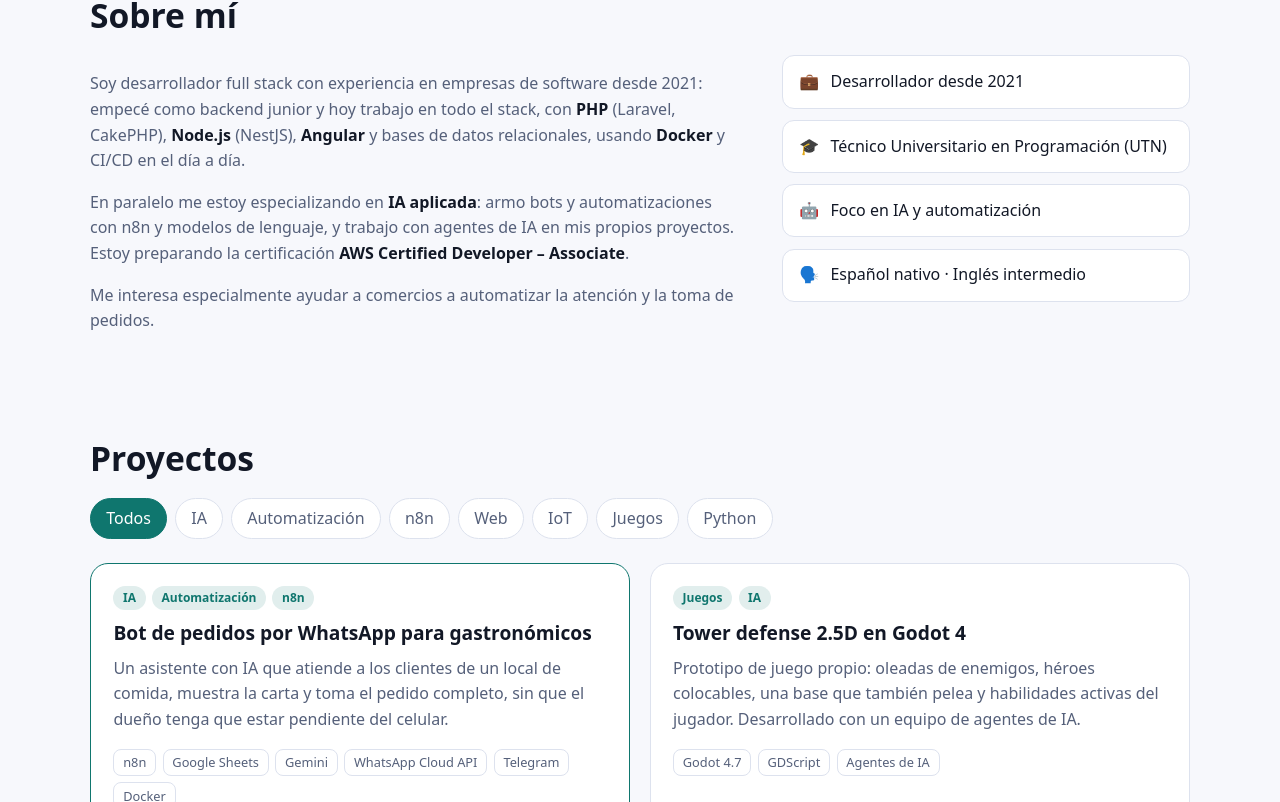
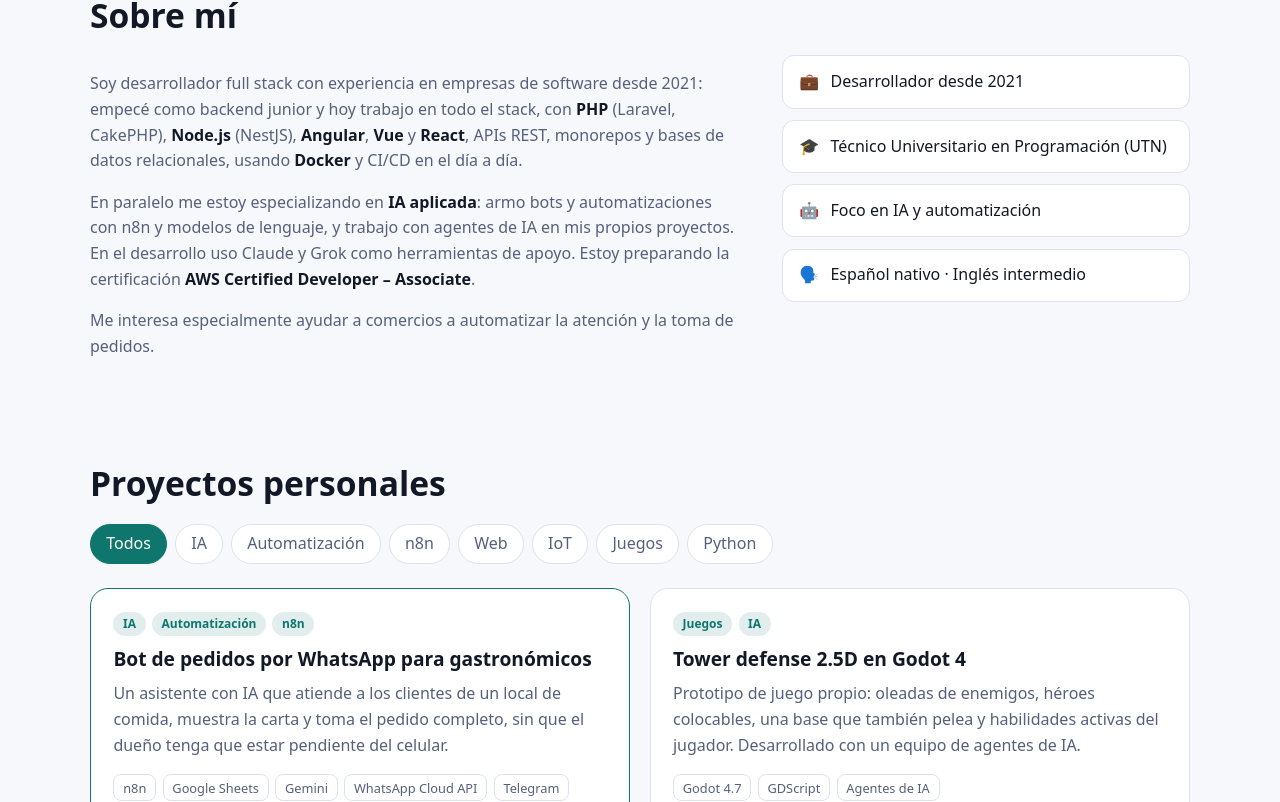
Before and after one commit to eMartinez16/portfolio, a React (Vite) app: page / in a window 1280 px wide. Shown: the part 878-1680 px from the top of the page. Built offline with nearby package versions, Linux system fonts and the light colour scheme.

Commit message:
feat: actualizar experiencia y habilidades
- Agregar highlights de Inisoft (visión por computadora, n8n, importador Excel, ADR)
- Sumar Vue y React a Inisoft y Syloper
- Separar proyectos personales de experiencia laboral
- Agregar Claude y Grok como herramientas de apoyo

```diff
--- a/src/App.tsx
+++ b/src/App.tsx
@@ -57,7 +57,7 @@ export default function App() {
 
   const nav = [
     ['#sobre-mi', 'Sobre mí'],
-    ['#proyectos', 'Proyectos'],
+    ['#proyectos', 'Proyectos personales'],
     ['#experiencia', 'Experiencia'],
     ['#contacto', 'Contacto'],
   ]
@@ -134,13 +134,13 @@ export default function App() {
               <p>
                 Soy desarrollador full stack con experiencia en empresas de software desde 2021: empecé
                 como backend junior y hoy trabajo en todo el stack, con <strong>PHP</strong> (Laravel,
-                CakePHP), <strong>Node.js</strong> (NestJS), <strong>Angular</strong> y bases de datos
-                relacionales, usando <strong>Docker</strong> y CI/CD en el día a día.
+                CakePHP), <strong>Node.js</strong> (NestJS), <strong>Angular</strong>, <strong>Vue</strong> y{' '}
+                <strong>React</strong>, APIs REST, monorepos y bases de datos relacionales, usando <strong>Docker</strong> y CI/CD en el día a día.
               </p>
               <p>
                 En paralelo me estoy especializando en <strong>IA aplicada</strong>: armo bots y
                 automatizaciones con n8n y modelos de lenguaje, y trabajo con agentes de IA en mis
-                propios proyectos. Estoy preparando la certificación{' '}
+                propios proyectos. En el desarrollo uso Claude y Grok como herramientas de apoyo. Estoy preparando la certificación{' '}
                 <strong>AWS Certified Developer – Associate</strong>.
               </p>
               <p>
@@ -166,7 +166,7 @@ export default function App() {
         </section>
 
         <section id="proyectos" className="container section reveal">
-          <h2>Proyectos</h2>
+          <h2>Proyectos personales</h2>
           <div className="filters" role="group" aria-label="Filtrar proyectos">
             {tags.map((t) => (
               <button
@@ -244,6 +244,13 @@ export default function App() {
                   <span className="period">{j.period}</span>
                 </div>
                 <p>{j.description}</p>
+                {j.highlights && (
+                  <ul className="tl-points">
+                    {j.highlights.map((h) => (
+                      <li key={h}>{h}</li>
+                    ))}
+                  </ul>
+                )}
                 <div className="stack">
                   {j.stack.map((s) => (
                     <span key={s}>{s}</span>
--- a/src/data.ts
+++ b/src/data.ts
@@ -120,18 +120,6 @@ export const projects: Project[] = [
     ],
     note: 'Repositorio privado.',
   },
-  {
-    id: 'n8n-jira',
-    title: 'Automatización de Jira con n8n',
-    summary:
-      'Flujos de n8n que automatizan tareas repetitivas alrededor de Jira para un equipo de desarrollo.',
-    tags: ['Automatización', 'n8n'],
-    stack: ['n8n', 'Jira', 'Docker'],
-    details: [
-      'Automatiza pasos manuales del flujo de trabajo de tickets.',
-      'Proyecto interno de trabajo: el código no es público.',
-    ],
-  },
 ]
 
 export type Job = {
@@ -139,6 +127,7 @@ export type Job = {
   company: string
   period: string
   description: string
+  highlights?: string[]
   stack: string[]
 }
 
@@ -148,15 +137,22 @@ export const experience: Job[] = [
     company: 'Inisoft',
     period: 'Feb 2024 – actualidad',
     description:
-      'Desarrollo y mantenimiento de una aplicación multiempresa. Integración de varias aplicaciones en un único sistema.',
-    stack: ['Laravel', 'NestJS', 'Angular', 'Node.js', 'MySQL', 'Docker'],
+      'Desarrollo y mantenimiento de una aplicación multiempresa e integración de varias aplicaciones en un único sistema. Trabajo con monorepos, APIs REST y frontend en Angular, Vue y React.',
+    highlights: [
+      'Visión por computadora: participé en un proyecto de revisión y etiquetado de imágenes de farmacias, con tags, categorías, OCR y paneles en Grafana.',
+      'Automatización con n8n: un flujo crea tickets en Jira a partir de los correos de soporte, sin cargarlos a mano.',
+      'Importador de archivos Excel conectado a SQL Server mediante n8n. Se eligió esta solución para no modificar el sistema legado del cliente.',
+      'Documentación técnica y ADR (registros de decisiones de arquitectura).',
+    ],
+    stack: ['Laravel', 'NestJS', 'Angular', 'Vue', 'React', 'Node.js', 'MySQL', 'Docker'],
   },
   {
     role: 'Full Stack Developer',
     company: 'Syloper',
     period: 'Ene 2022 – Ene 2024',
-    description: 'Desarrollo y mantenimiento de múltiples aplicaciones, APIs REST y monolitos.',
-    stack: ['CakePHP 3/4', 'Laravel 8', 'Angular', 'TypeScript', 'Node.js', 'MySQL', 'Docker'],
+    description:
+      'Desarrollo y mantenimiento de múltiples aplicaciones, APIs REST y monolitos. Trabajé con monorepos y frontend en Angular, Vue y React.',
+    stack: ['CakePHP 3/4', 'Laravel 8', 'Angular', 'Vue', 'React', 'TypeScript', 'Node.js', 'MySQL', 'Docker'],
   },
   {
     role: 'Junior Backend Developer',
@@ -169,10 +165,12 @@ export const experience: Job[] = [
 
 export const skills: { group: string; items: string[] }[] = [
   { group: 'Backend', items: ['PHP', 'Laravel', 'CakePHP', 'Node.js', 'NestJS'] },
-  { group: 'Frontend', items: ['TypeScript', 'JavaScript', 'Angular'] },
-  { group: 'Datos', items: ['MySQL', 'PostgreSQL'] },
+  { group: 'Frontend', items: ['TypeScript', 'JavaScript', 'Angular', 'Vue', 'React'] },
+  { group: 'Datos', items: ['MySQL', 'PostgreSQL', 'SQL Server'] },
   { group: 'DevOps', items: ['Docker', 'CI/CD', 'Git', 'Linux'] },
-  { group: 'IA y automatización', items: ['n8n', 'Gemini', 'RAG', 'Agentes de IA'] },
+  { group: 'IA y automatización', items: ['n8n', 'Gemini', 'RAG', 'Agentes de IA', 'Visión por computadora', 'OCR'] },
+  { group: 'Desarrollo asistido por IA', items: ['Claude', 'Grok'] },
+  { group: 'Prácticas', items: ['Monorepos', 'APIs REST', 'Documentación técnica', 'ADR'] },
 ]
 
 export const education = [
--- a/src/index.css
+++ b/src/index.css
@@ -158,8 +158,8 @@ h1 { font-size: clamp(2.2rem, 5vw, 3.6rem); letter-spacing: -0.02em; }
 
 /* experience */
 .timeline { list-style: none; margin: 0; padding: 0 0 0 1.4rem; border-left: 2px solid var(--border); }
-.timeline li { position: relative; padding: 0 0 1.8rem 0.6rem; }
-.timeline li::before {
+.timeline > li { position: relative; padding: 0 0 1.8rem 0.6rem; }
+.timeline > li::before {
   content: ''; position: absolute; left: -1.95rem; top: 0.35rem; width: 14px; height: 14px; border-radius: 50%;
   background: var(--bg); border: 3px solid var(--accent);
 }
@@ -167,6 +167,7 @@ h1 { font-size: clamp(2.2rem, 5vw, 3.6rem); letter-spacing: -0.02em; }
 .tl-head h3 { font-size: 1.1rem; margin-bottom: 0.2rem; }
 .period { color: var(--muted); font-size: 0.9rem; }
 .timeline p { color: var(--muted); margin: 0.2rem 0 0.6rem; }
+.tl-points { color: var(--muted); margin: 0 0 0.8rem; padding-left: 1.1rem; display: grid; gap: 0.4rem; }
 .two-col { display: grid; grid-template-columns: 1.4fr 1fr; gap: 2.5rem; margin-top: 2rem; }
 .sub { font-size: 1.15rem; }
 .skills { display: grid; gap: 0.9rem; }
```
